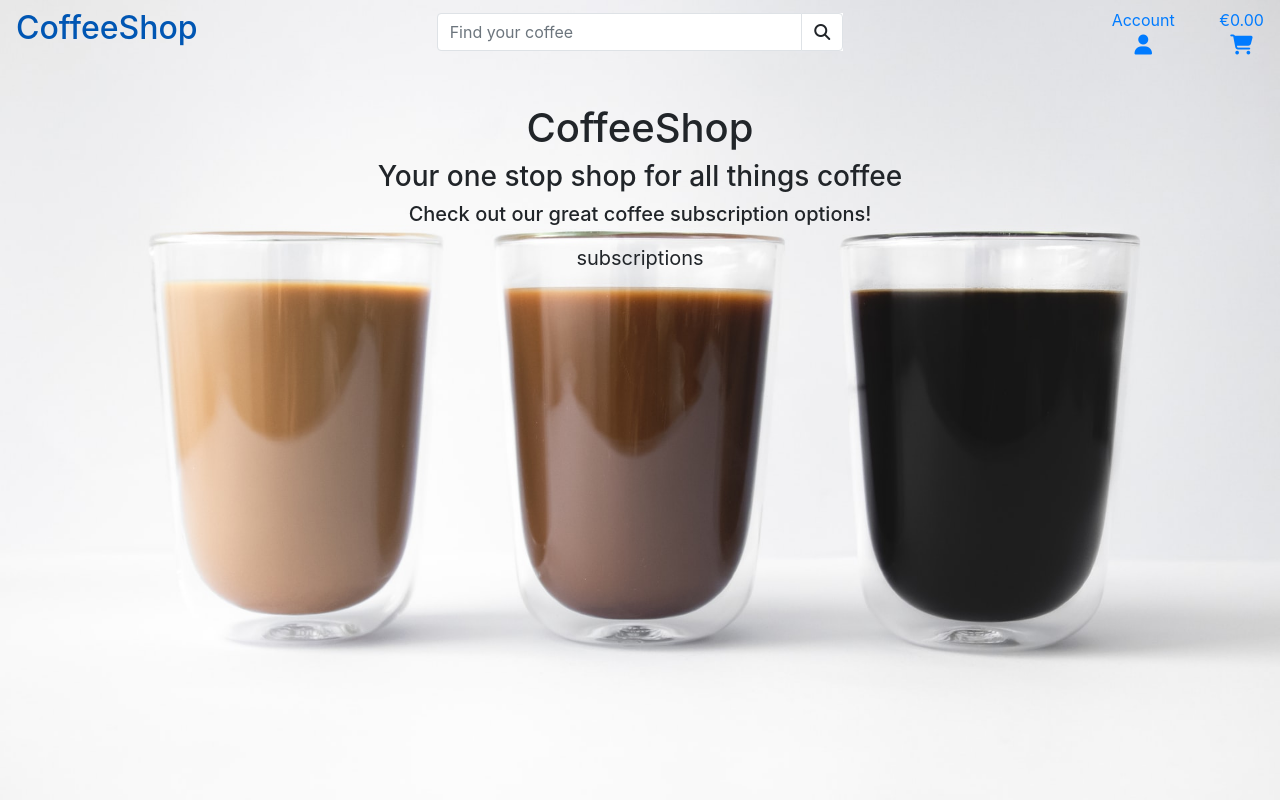
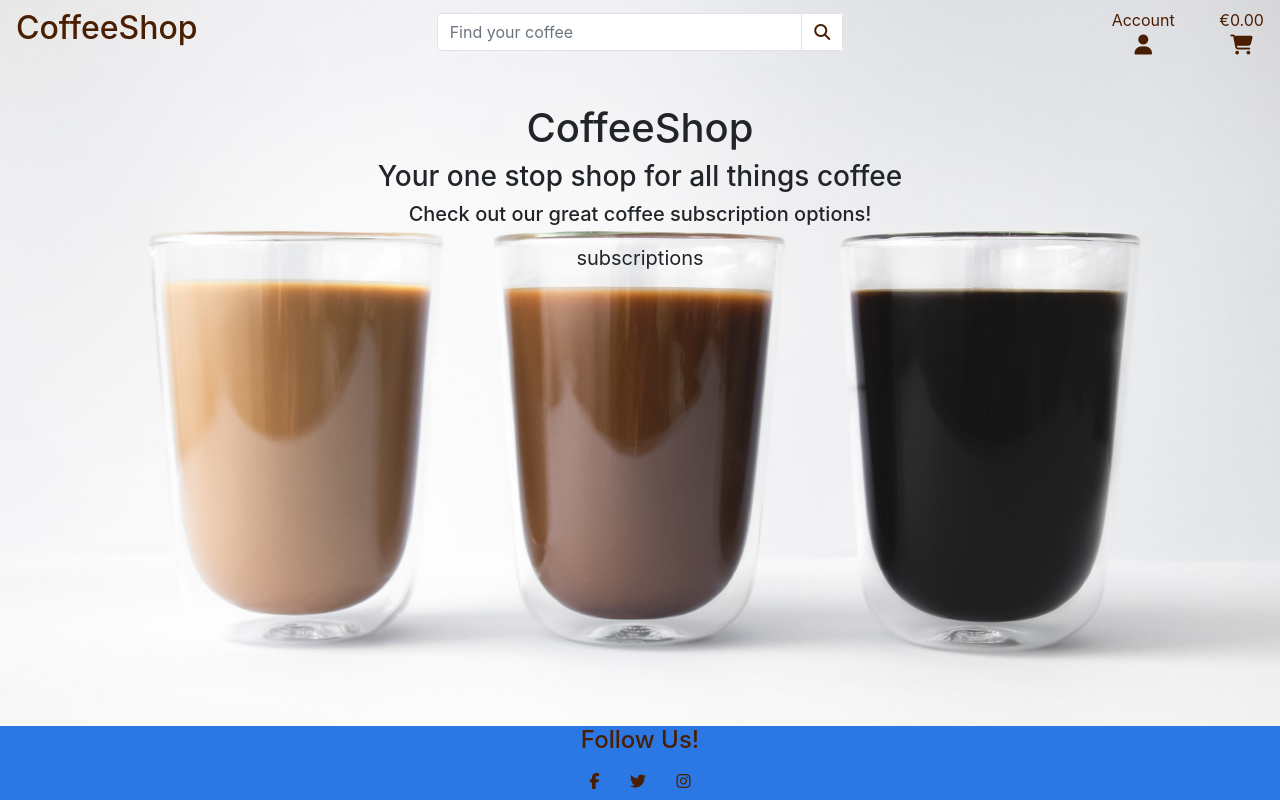
Before and after one commit to Code-Institute-Submissions/EllieThurlwell-project-five_AprResub, a Django app: page / in a window 1280 px wide. Run offline with Django 3.2, Linux system fonts and the light colour scheme; the page is wider than the window, and the part outside it is not shown; some libraries are stand-ins or nearby versions.

Commit message:
Add site wide footer to base.html

```diff
--- a/static/css/base.css
+++ b/static/css/base.css
@@ -1,4 +1,5 @@
-html {
+/* site wide styling */
+html, body {
     height: 100%;
 }
 
@@ -6,6 +7,19 @@ body {
     background: url(/media/header.jpg) top / cover no-repeat scroll;
 }
 
+.orange {
+    color: #FF6400;
+}
+
+.blue {
+    color: #2B78E4;
+}
+
+.brown {
+    color: #4A1E00;
+}
+
+/* index styling */
 #search-icon {
     background-color: white;
 }
@@ -13,3 +27,11 @@ body {
 #title {
     padding-top: 5vh;
 }
+
+
+body > footer {
+    width: 100%;
+    background-color: #2B78E4;
+    position: sticky;
+    top: 100vh;
+}
--- a/templates/base.html
+++ b/templates/base.html
@@ -34,15 +34,15 @@
 
 <body>
 
+    <!-- site wide header -->
     <header>
         <div class="row">
             <div class="col-12 col-lg-4 my-auto text-center text-lg-left">
                 <span>
                     <a href="{% url 'home' %}" class="nav-link">
-                        <h2 class="logo">CoffeeShop</h2>
+                        <h2 class="logo brown">CoffeeShop</h2>
                     </a>
                 </span>
-
             </div>
             <div class="col-12 col-lg-4 my-auto">
                 <form method="GET" action="">
@@ -51,7 +51,7 @@
                         <div class="input-group-append" id="search-icon">
                             <button class="form-control btn btn-black border border-black" type="submit">
                                 <span class="icon">
-                                    <i class="fas fa-search"></i>
+                                    <i class="fas fa-search brown"></i>
                                 </span>
                             </button>
                         </div>
@@ -63,34 +63,34 @@
                     <li class="list-inline-item dropdown">
                         <a class="text-black nav-link" href="#" id="user-options" data-toggle="dropdown" aria-haspopup="true" aria-expanded="false">
                             <div class="text-center">
-                                <p class="my-0">Account</p>
-                                <div><i class="fas fa-user fa-lg"></i></div>
+                                <p class="my-0 brown">Account</p>
+                                <div><i class="fas fa-user fa-lg brown"></i></div>
                             </div>
                         </a>
                         <div class="dropdown-menu border-0" aria-labelledby="user-options">
                             {% if request.user.is_authenticated %}
                                 {% if request.user.is_superuser %}
-                                    <a href="" class="dropdown-item">Admin Controls</a>
+                                    <a href="" class="dropdown-item brown">Admin Controls</a>
                                 {% endif %}
-                                <a href="" class="dropdown-item">Profile</a>
-                                <a href="{% url 'account_logout' %}" class="dropdown-item">Logout</a>
+                                <a href="" class="dropdown-item brown">Profile</a>
+                                <a href="{% url 'account_logout' %}" class="dropdown-item brown">Logout</a>
                             {% else %}
-                                <a href="{% url 'account_signup' %}" class="dropdown-item">Register</a>
-                                <a href="{% url 'account_login' %}" class="dropdown-item">Login</a>
+                                <a href="{% url 'account_signup' %}" class="dropdown-item brown">Register</a>
+                                <a href="{% url 'account_login' %}" class="dropdown-item brown">Login</a>
                             {% endif %}
                         </div>
                     </li>
                     <li class="list-inline-item">
                         <a class="{% if grand_total %}text-info font-weight-bold{% else %}text-black{% endif %} nav-link" href="">
                             <div class="text-center">
-                                <p class="my-0">
+                                <p class="my-0 brown">
                                     {% if grand_total %}
                                         ${{ grand_total|floatformat:2 }}
                                     {% else %}
                                         €0.00
                                     {% endif %}
                                 </p>
-                                <div><i class="fas fa-cart-shopping fa-lg"></i></div>
+                                <div><i class="fas fa-shopping-cart fa-lg brown"></i></div>
                             </div>
                         </a>
                     </li>
@@ -113,6 +113,18 @@
         {% endblock %}
     </main>
 
+    <!-- site wide footer -->
+    <footer class="container-fluid">
+        <div class="row">
+            <div class="col-12 text-center">
+                <h4 class="brown">Follow Us!</h4>
+                    <a class="btn brown" href="http://facebook.com" target="_blank" rel="noopener" aria-label="Find us on Facebook (opens in a new tab)"><i class="fab fa-facebook-f"></i></a>
+                    <a class="btn brown" href="http://twitter.com" target="_blank" rel="noopener" aria-label="Find us on Twitter (opens in a new tab)"><i class="fab fa-twitter"></i></a>
+                    <a class="btn brown" href="http://instagram.com" target="_blank" rel="noopener" aria-label="Find us on Instagram (opens in a new tab)"><i class="fab fa-instagram"></i></a>
+            </div>
+        </div>
+    </footer>
+
     {% block postloadjs %}
     {% endblock %}
 </body>
```
Also changed, not shown: README.md.
